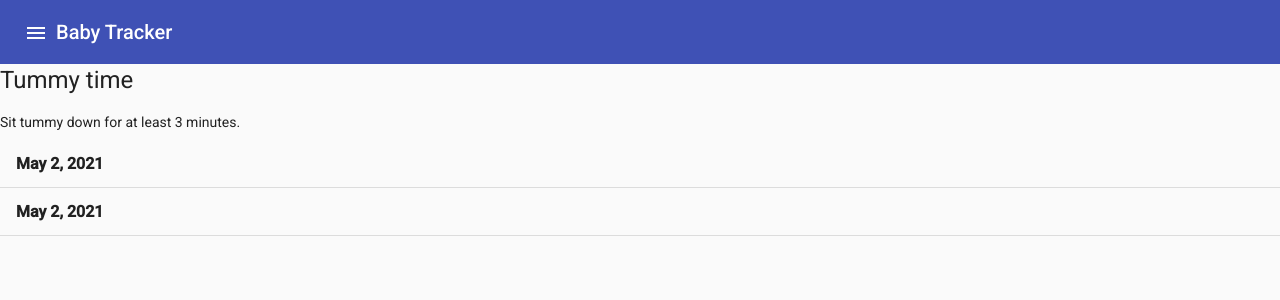
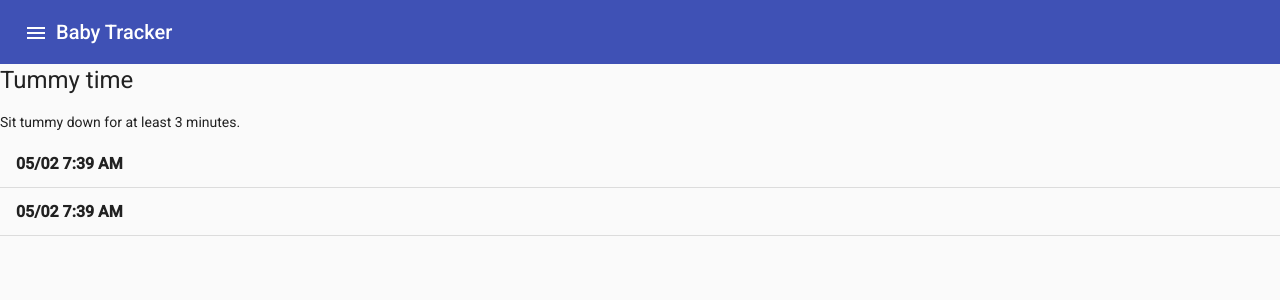
Before and after one commit to cevaris/baby-tracker, an Angular app in the folder frontend/: page /tasks/1 in a window 1280 px wide. Shown: the top 300 px of the page. Built offline with nearby package versions, Linux system fonts and the light colour scheme.

Commit message:
formatted time

```diff
--- a/frontend/src/app/pages/tasks-view/tasks-view.component.html
+++ b/frontend/src/app/pages/tasks-view/tasks-view.component.html
@@ -5,11 +5,11 @@
 
 <mat-list role="list">
     <mat-list-item role="listitem" *ngFor="let taskRecord of taskRecords">
-        <div mat-line><b>{{taskRecord.completedAt | date}}</b></div>
-        <!-- <div mat-line>{{taskRecord.fieldValues}}</div> -->
+        <div mat-line><b>{{taskRecord.completedAt | date:'MM/dd h:mm a'}}</b>
+        </div>
         <div mat-line
             *ngFor="let recipient of taskRecord.fieldValues | keyvalue">
-            {{recipient.key}} --> {{recipient.value}}
+            {{recipient.key}} = {{recipient.value}}
         </div>
         <mat-divider></mat-divider>
     </mat-list-item>
--- a/frontend/src/app/pages/tasks-view/tasks-view.component.ts
+++ b/frontend/src/app/pages/tasks-view/tasks-view.component.ts
@@ -1,7 +1,7 @@
 import { Component, OnInit } from '@angular/core';
 import { ActivatedRoute } from '@angular/router';
 import { forkJoin } from 'rxjs';
-import { Task, TaskField, TaskRecord, UUID } from 'src/app/api';
+import { Task, TaskRecord, UUID } from 'src/app/api';
 import { TasksService } from 'src/app/services/tasks.service';
 
 @Component({
@@ -15,13 +15,10 @@ export class TasksViewComponent implements OnInit {
 
   task: Task;
   taskRecords: TaskRecord[];
-  // name =>
-  taskFields: Map<string, [TaskField, string]>;
 
   constructor(private route: ActivatedRoute, private taskService: TasksService) {
     this.date = new Date(Date.parse(this.route.snapshot.queryParamMap.get('date')));
     this.taskId = this.route.snapshot.paramMap.get('id');
-    console.log(this.taskId, this.date);
   }
 
   ngOnInit(): void {
@@ -36,5 +33,4 @@ export class TasksViewComponent implements OnInit {
         this.task = task;
       });
   }
-
 }
```
